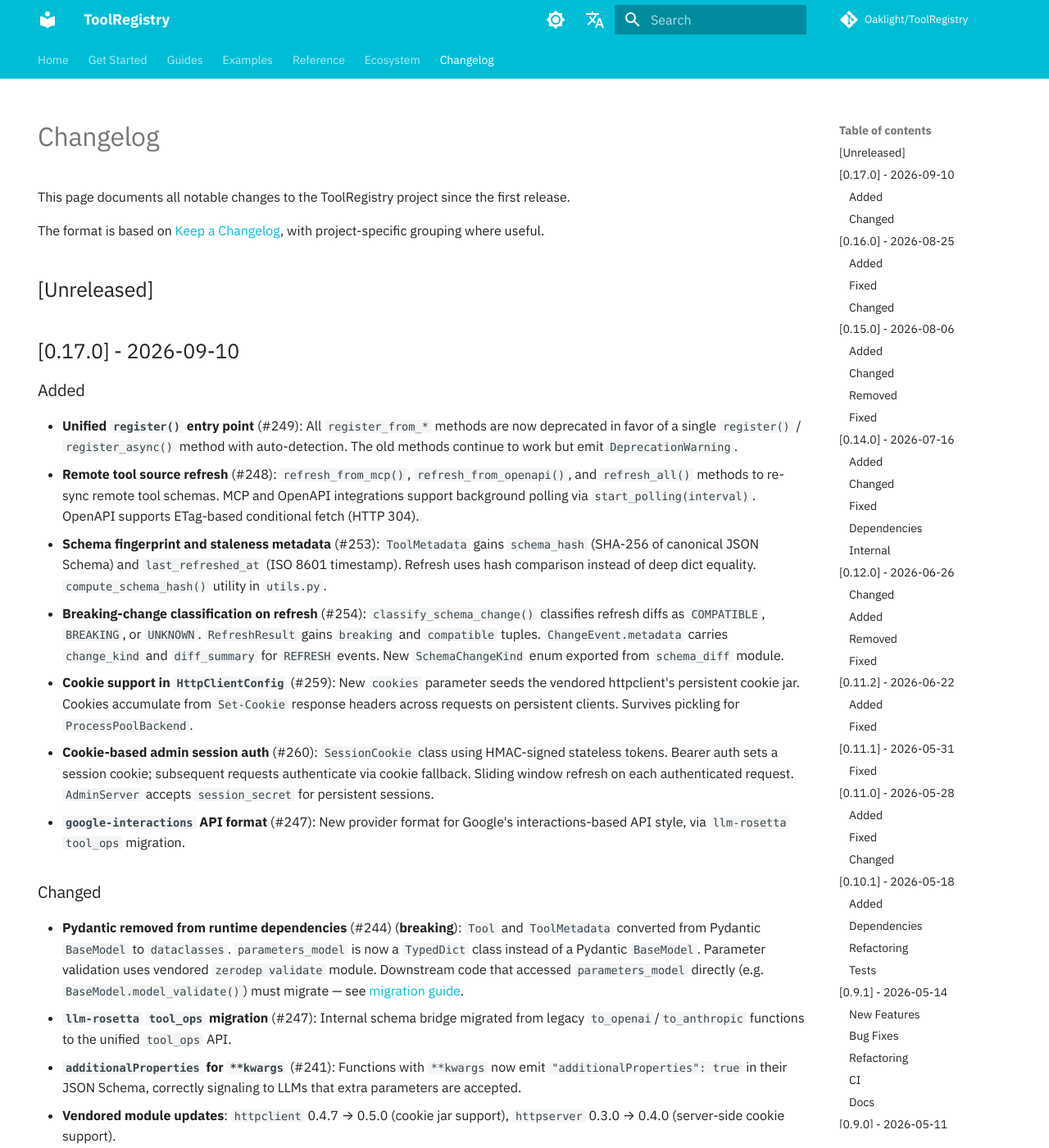
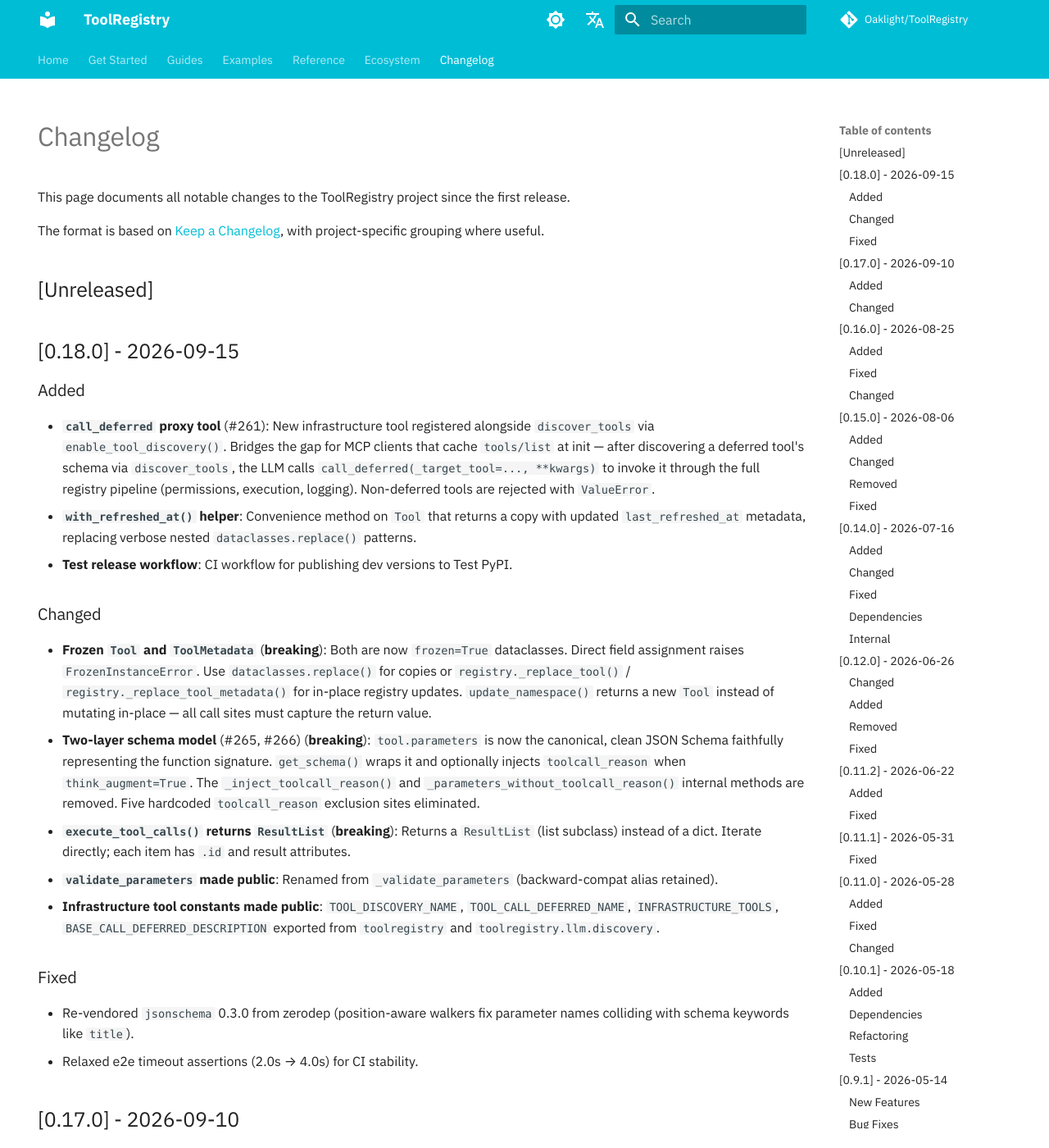
Before and after one commit to Oaklight/ToolRegistry, an MkDocs documentation site: the page built from docs/changelog.md, in a window 1280 px wide and 1400 px high. Shown: the whole window at 82% size. Built offline with MkDocs 1.6.1 and Material for MkDocs 9.7.7, drawn with Linux system fonts in a browser that asks for light colours; some web fonts are replaced; comment, search, counter and statistics services are not loaded.

Commit message:
docs: add 0.18.0 changelog

```diff
--- a/docs/changelog.md
+++ b/docs/changelog.md
@@ -15,6 +15,27 @@ This page documents all notable changes to the ToolRegistry project since the fi
 The format is based on [Keep a Changelog](https://keepachangelog.com/en/1.1.0/), with project-specific grouping where useful.
 
 ## [Unreleased]
+
+## [0.18.0] - 2026-09-15
+
+### Added
+
+- **`call_deferred` proxy tool** (#261): New infrastructure tool registered alongside `discover_tools` via `enable_tool_discovery()`. Bridges the gap for MCP clients that cache `tools/list` at init — after discovering a deferred tool's schema via `discover_tools`, the LLM calls `call_deferred(_target_tool=..., **kwargs)` to invoke it through the full registry pipeline (permissions, execution, logging). Non-deferred tools are rejected with `ValueError`.
+- **`with_refreshed_at()` helper**: Convenience method on `Tool` that returns a copy with updated `last_refreshed_at` metadata, replacing verbose nested `dataclasses.replace()` patterns.
+- **Test release workflow**: CI workflow for publishing dev versions to Test PyPI.
+
+### Changed
+
+- **Frozen `Tool` and `ToolMetadata`** (**breaking**): Both are now `frozen=True` dataclasses. Direct field assignment raises `FrozenInstanceError`. Use `dataclasses.replace()` for copies or `registry._replace_tool()` / `registry._replace_tool_metadata()` for in-place registry updates. `update_namespace()` returns a new `Tool` instead of mutating in-place — all call sites must capture the return value.
+- **Two-layer schema model** (#265, #266) (**breaking**): `tool.parameters` is now the canonical, clean JSON Schema faithfully representing the function signature. `get_schema()` wraps it and optionally injects `toolcall_reason` when `think_augment=True`. The `_inject_toolcall_reason()` and `_parameters_without_toolcall_reason()` internal methods are removed. Five hardcoded `toolcall_reason` exclusion sites eliminated.
+- **`execute_tool_calls()` returns `ResultList`** (**breaking**): Returns a `ResultList` (list subclass) instead of a dict. Iterate directly; each item has `.id` and result attributes.
+- **`validate_parameters` made public**: Renamed from `_validate_parameters` (backward-compat alias retained).
+- **Infrastructure tool constants made public**: `TOOL_DISCOVERY_NAME`, `TOOL_CALL_DEFERRED_NAME`, `INFRASTRUCTURE_TOOLS`, `BASE_CALL_DEFERRED_DESCRIPTION` exported from `toolregistry` and `toolregistry.llm.discovery`.
+
+### Fixed
+
+- Re-vendored `jsonschema` 0.3.0 from zerodep (position-aware walkers fix parameter names colliding with schema keywords like `title`).
+- Relaxed e2e timeout assertions (2.0s → 4.0s) for CI stability.
 
 ## [0.17.0] - 2026-09-10
 
```
